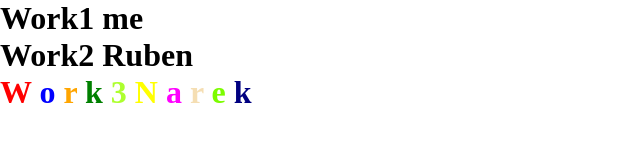
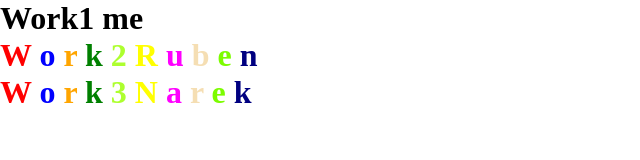
Before and after one commit to 6II9/work_1, a plain HTML site: page index.html in a window 1280 px wide. Shown: the whole page, without its empty margins (0-640 px from the left). Drawn offline with Linux system fonts and the light colour scheme.

Commit message:
add by Ruben

```diff
--- a/app.css
+++ b/app.css
@@ -3,33 +3,65 @@
     margin: 0;
     padding: 0;
 }
-body h1:nth-of-type(3) span:first-child{
+body .hi:nth-of-type(3) span:first-child{
     color: red;
 }
-body h1:nth-of-type(3) span:nth-of-type(2){
+body .hi:nth-of-type(3):nth-of-type(3) span:nth-of-type(2){
     color: blue;
 }
-body h1:nth-of-type(3) span:nth-of-type(3){
+body .hi:nth-of-type(3):nth-of-type(3) span:nth-of-type(3){
     color: orange;
 }
-body h1:nth-of-type(3) span:nth-of-type(4){
+body .hi:nth-of-type(3):nth-of-type(3) span:nth-of-type(4){
     color: green;
 }
-body h1:nth-of-type(3) span:nth-of-type(5){
+body .hi:nth-of-type(3):nth-of-type(3) span:nth-of-type(5){
     color: greenyellow;
 }
-body h1:nth-of-type(3) span:nth-of-type(6){
+body .hi:nth-of-type(3):nth-of-type(3) span:nth-of-type(6){
     color: yellow;
 }
-body h1:nth-of-type(3) span:nth-of-type(7){
+body .hi:nth-of-type(3):nth-of-type(3) span:nth-of-type(7){
     color: fuchsia;
 }
-body h1:nth-of-type(3) span:nth-of-type(8){
+body .hi:nth-of-type(3):nth-of-type(3) span:nth-of-type(8){
     color: wheat;
 }
-body h1:nth-of-type(3) span:nth-of-type(9){
+body .hi:nth-of-type(3):nth-of-type(3) span:nth-of-type(9){
     color: lawngreen;
 }
-body h1:nth-of-type(3) span:nth-of-type(10){
+body .hi:nth-of-type(3):nth-of-type(3) span:nth-of-type(10){
     color: navy;
 }
+
+
+body .hello:nth-of-type(2) span:first-child{
+    color: red;
+}
+body .hello:nth-of-type(2):nth-of-type(2) span:nth-of-type(2){
+    color: blue;
+}
+body .hello:nth-of-type(2):nth-of-type(2) span:nth-of-type(3){
+    color: orange;
+}
+body .hello:nth-of-type(2):nth-of-type(2) span:nth-of-type(4){
+    color: green;
+}
+body .hello:nth-of-type(2):nth-of-type(2) span:nth-of-type(5){
+    color: greenyellow;
+}
+body .hello:nth-of-type(2):nth-of-type(2) span:nth-of-type(6){
+    color: yellow;
+}
+body .hello:nth-of-type(2):nth-of-type(2) span:nth-of-type(7){
+    color: fuchsia;
+}
+body .hello:nth-of-type(2):nth-of-type(2) span:nth-of-type(8){
+    color: wheat;
+}
+body .hello:nth-of-type(2):nth-of-type(2) span:nth-of-type(9){
+    color: lawngreen;
+}
+body .hello:nth-of-type(2):nth-of-type(2) span:nth-of-type(10){
+    color: navy;
+}
--- a/index.html
+++ b/index.html
@@ -11,8 +11,18 @@
 
 <body>
     <h1>Work1 me</h1>
-    <h1>Work2 Ruben</h1>
-    <h1><span>W</span>
+    <h1 class="hello"><span>W</span>
+        <span>o</span>
+        <span>r</span>
+        <span>k</span>
+        <span>2</span>
+        <span>R</span>
+        <span>u</span>
+        <span>b</span>
+        <span>e</span>
+        <span>n</span>
+    </h1>
+    <h1 class="hi"><span>W</span>
         <span>o</span>
         <span>r</span>
         <span>k</span>
```
